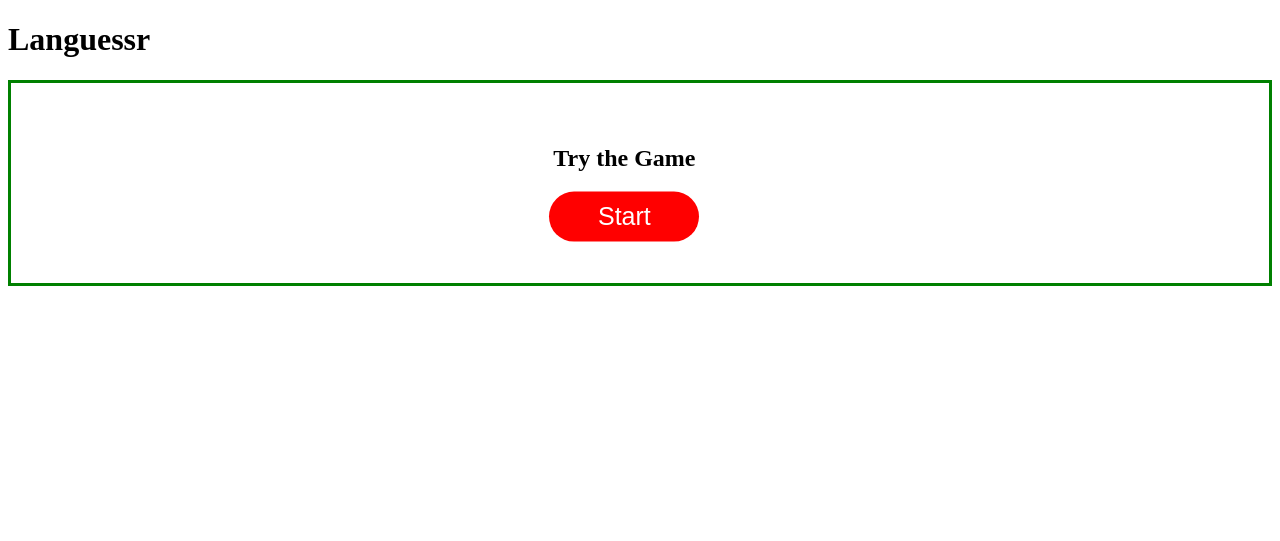
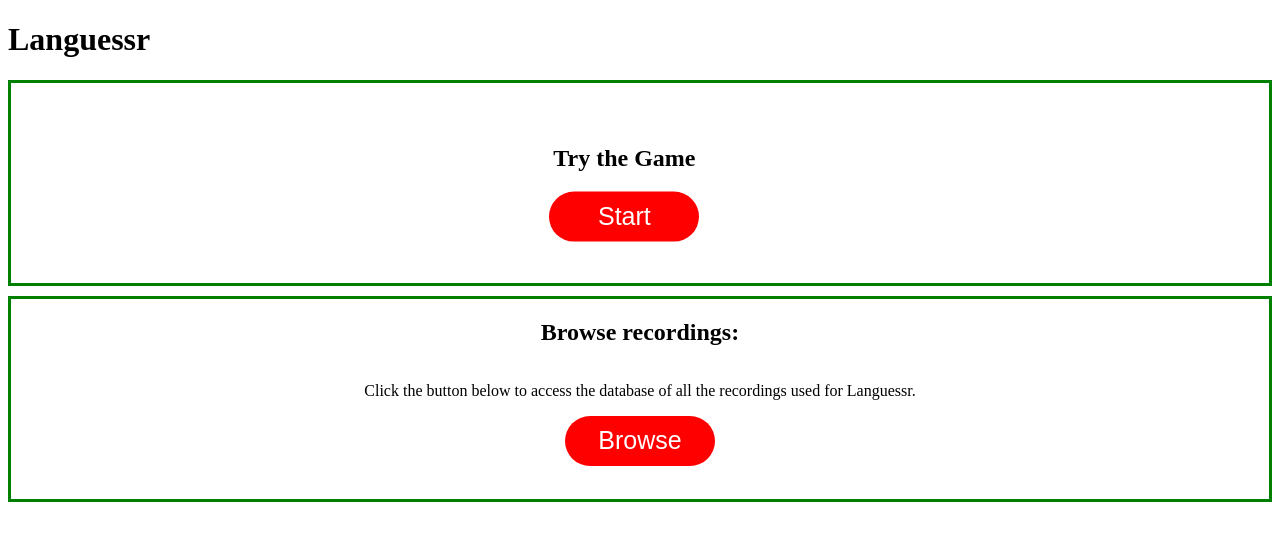
Before and after one commit to MIkaelKonrad/languessr, a Flask app: page /Start in a window 1280 px wide. Shown: the top 541 px of the page. Run offline with Flask 3, Linux system fonts and the light colour scheme.

Commit message:
Minor changes

```diff
--- a/app.py
+++ b/app.py
@@ -112,7 +112,7 @@ def RecCheck():
             df = df.loc[df['Language'] == lang ]
         df= df.reset_index()
         # below we generate the html code for the table as a string
-        table = '<table class="table"> <tr> <th>Country</th>  <th>Language Family</th>  <th>Language</th>  <th>Longitude</th> <th>Latitude</th> <th class="wide-column">Recording</th> <th>Show Location</th> </tr>'
+        table = '<table class= table> <tr> <th>Country</th>  <th>Language Family</th>  <th>Language</th>  <th>Longitude</th> <th>Latitude</th> <th class="wide-column">Recording</th> <th>Show Location</th> </tr>'
         for index, row in df.iterrows():
             next_row = "<tr> <td>"+row['Country'] +"</td> <td>"+row['Language Family'] +"</td> <td>"+ row['Language'] +"</td> <td>" +str(row['Longitude']) +"</td> <td>" + str(row['Latitude']) +"</td>"
             rec = row['Recording']
--- /dev/null
+++ b/static/css/Page1.css
@@ -0,0 +1,22 @@
+.container {
+    height: 200px;
+    display:flex;
+    flex-direction: column;
+    border: 3px solid green;
+    align-items: center;
+  }
+
+.vertical-center {
+    margin: 0;
+    position: absolute;
+    top: 50%;
+    left: 42%;
+    text-align: center;
+    -ms-transform: translateY(-50%);
+    transform: translateY(-50%);
+  }
+.super-container{
+    display:flex;
+    flex-direction:column;
+    row-gap: 10px;
+}
--- /dev/null
+++ b/static/js/HTMLPage1.js
@@ -0,0 +1,4 @@
+localStorage.setItem('roundNumber',1);
+localStorage.setItem('totalScore',0);
+localStorage.setItem('totalDistance',0);
+localStorage.setItem('guessInfo',[]);
--- a/templates/HTMLPage1.html
+++ b/templates/HTMLPage1.html
@@ -9,26 +9,33 @@
 
 		<!-- Importing FirstButton.css for button style -->
 		<link rel="stylesheet" type="text/css"  href="/static/css/FirstButton.css">
-
+		<link rel="stylesheet" type="text/css"  href="/static/css/Page1.css">
 	</head>
 	<body>
 		<h1>Languessr</h1>
-		<div class="container">
-			<div class="vertical-center">
-				<h2> Try the Game</h2>
-				<a href="\">
+		<div class="super-container">
+			<div class="container">
+				<div class="vertical-center">
+					<h2> Try the Game</h2>
+					<a href="\">
+						<button class=first-button>
+							Start
+						</button>
+					</a>
+				</div>
+			</div>
+			<div class="container">
+				<h2> Browse recordings: </h2>
+				<p> Click the button below to access the database of all the recordings used for Languessr. </p>
+				<a href="/RecCheck">
 					<button class=first-button>
-						Start
+						Browse
 					</button>
 				</a>
+
 			</div>
 		</div>
-		<script>
-			localStorage.setItem('roundNumber',1);
-			localStorage.setItem('totalScore',0);
-			localStorage.setItem('totalDistance',0);
-			localStorage.setItem('guessInfo',[])
-		</script>
+		<script src = "/static/js/HTMLPage1.js" ></script>
 	</body>
 
 
--- a/templates/HTMLPage2.html
+++ b/templates/HTMLPage2.html
@@ -22,6 +22,7 @@
   <div id="map"></div>
   <div class = "info-container">
     <div class="guess-info-distance" id = 'distanceCount'> Test </div>
+
     <div class="button-container">
       <div class="nxt-rnd-btn-container">
         <a id = 'attrBtn'>
@@ -35,6 +36,7 @@
 
       </div>
     </div>
+
     <div class="guess-info-score" id = 'scoreCount'> Test </div>
 
 
```
Also changed, not shown: static/css/Page2.css (+11 -14 lines), static/css/RecCheck.css (+26 -1 lines), templates/RecCheck.html (+11 -1 lines).
